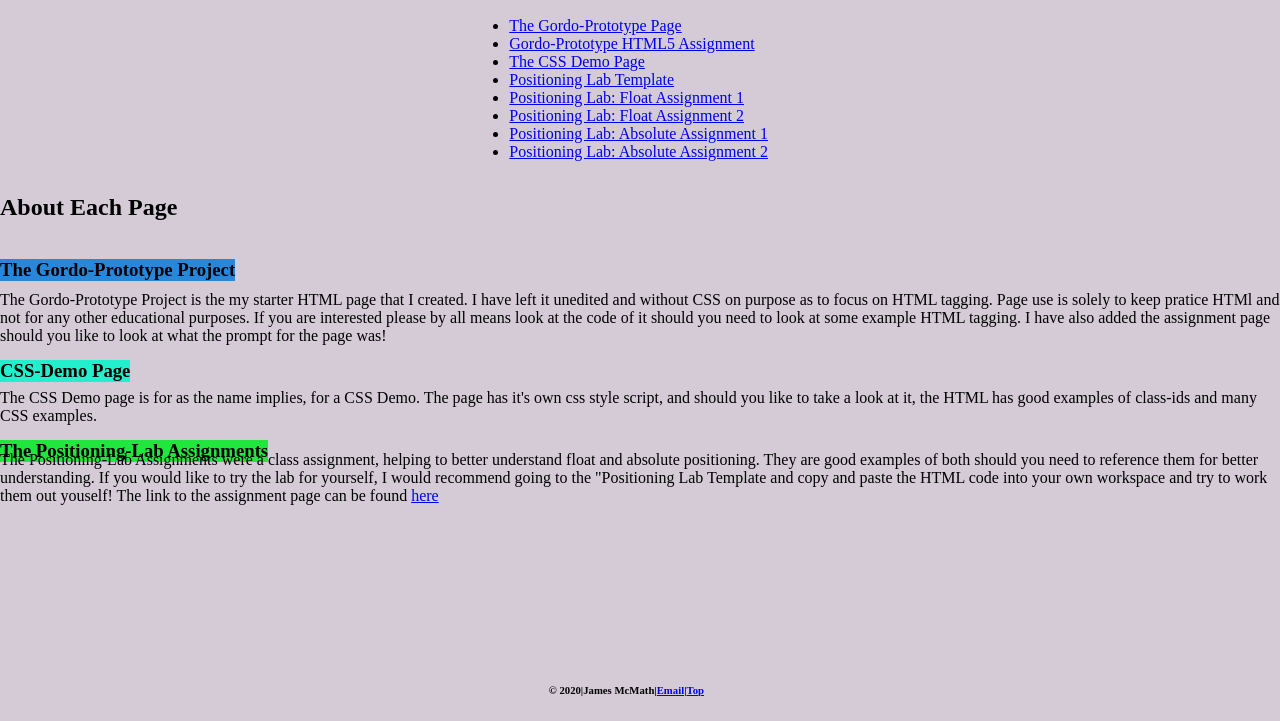
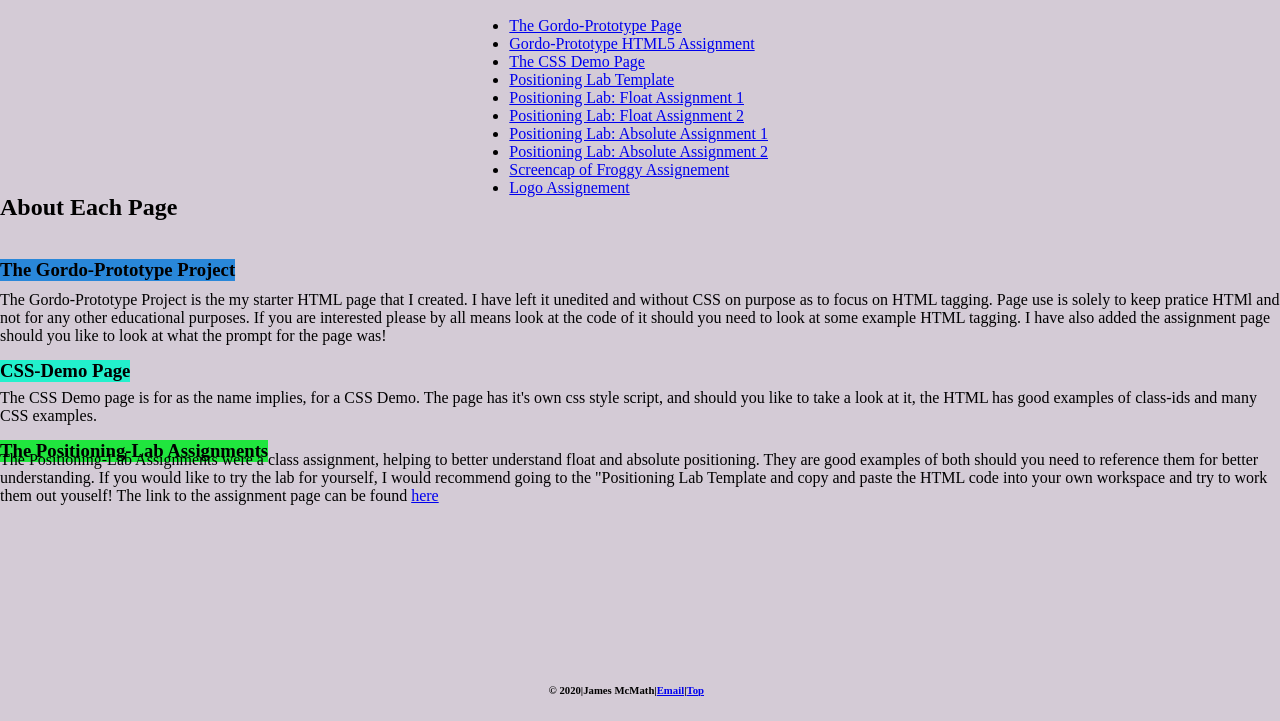
Before and after one commit to BlankZ3ro/ifsc-1310, a plain HTML site: page index.html in a window 1280 px wide. Shown: the part 79-800 px from the top of the page. Drawn offline with Linux system fonts and the light colour scheme.

Commit message:
Logo Assignment added

```diff
--- a/index.html
+++ b/index.html
@@ -25,6 +25,8 @@
       <li><a href="positioning-lab/float-two.html">Positioning Lab: Float Assignment 2</a></li>
       <li><a href="positioning-lab/absolute-one.html">Positioning Lab: Absolute Assignment 1</a></li>
       <li><a href="positioning-lab/absolute-two.html">Positioning Lab: Absolute Assignment 2</a></li>
+      <li><a href="assets/img/froggies.PNG">Screencap of Froggy Assignement</a></li>
+      <li><a href="assets/img/logo-assignment.PNG">Logo Assignement</a></li>
     </ul>
   </nav>
    <div id="content">
```
Also changed, not shown: assets/img/froggies.PNG (added), assets/img/logo-assignment.PNG (added).
